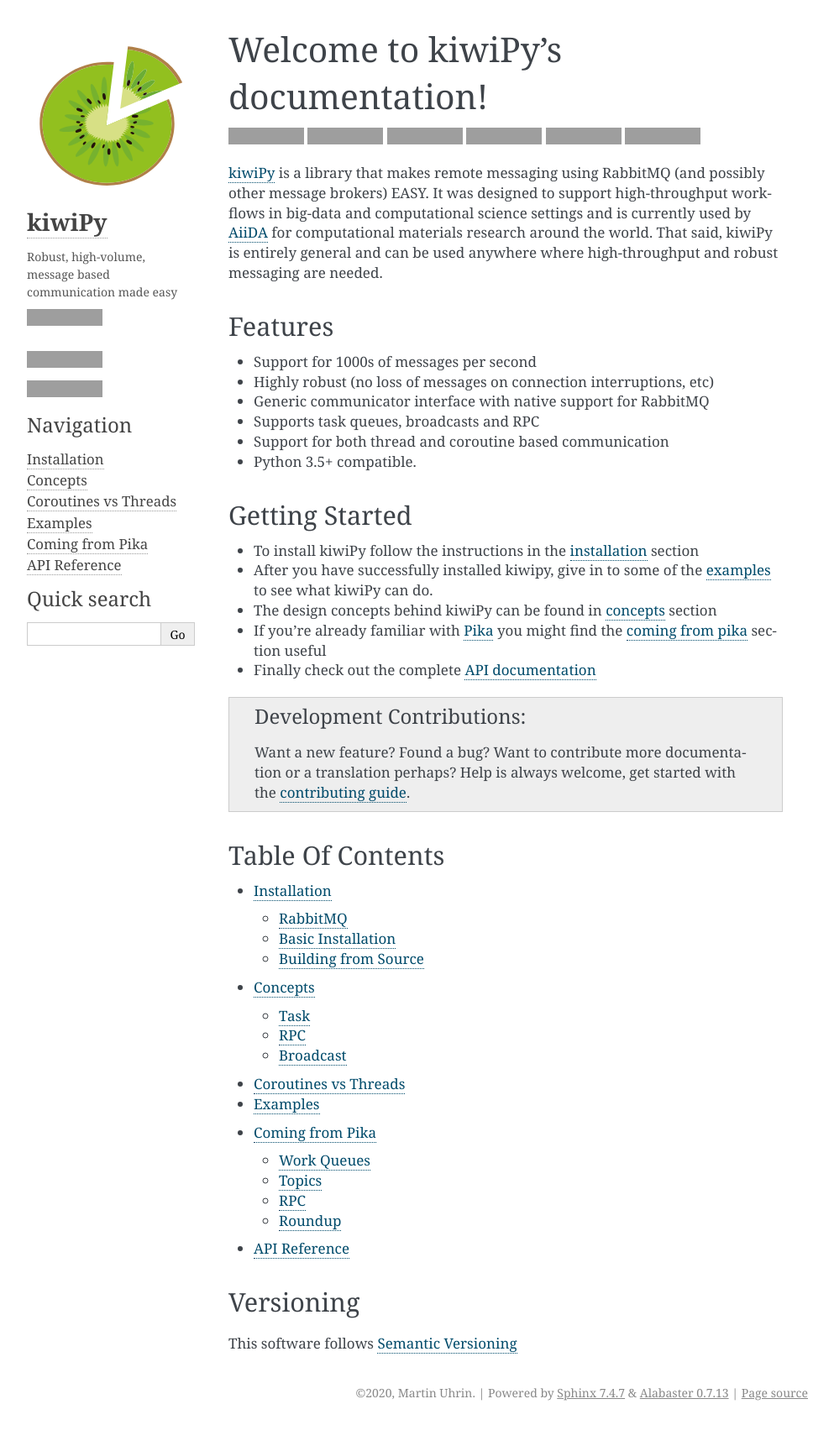
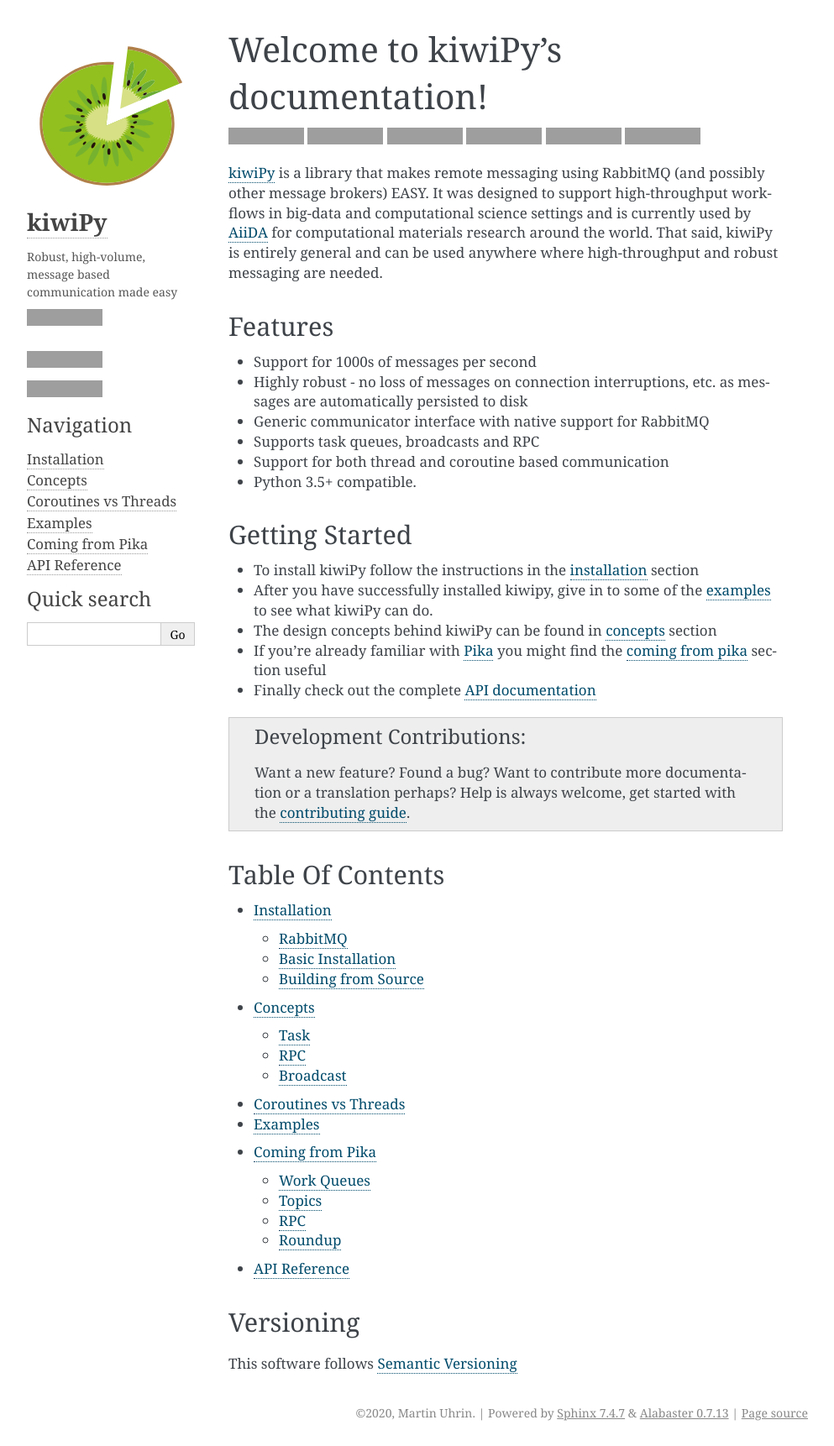
Before and after one commit to aiidateam/kiwipy, a Sphinx documentation site: the page built from docs/source/index.rst, in a window 1280 px wide, cut to the strip 0-1722 px from the top of the page. Shown: the whole strip at 84% size, without its empty margins (148-1141 px from the left). Built offline with Sphinx 7.4.7, drawn with Linux system fonts in a browser that asks for light colours; before the commit the page ends 1698 px from its top, so only the background shows below that; grey boxes are pictures that could not be loaded.

```diff
--- a/docs/source/index.rst
+++ b/docs/source/index.rst
@@ -47,7 +47,7 @@ Features
 ++++++++
 
 * Support for 1000s of messages per second
-* Highly robust (no loss of messages on connection interruptions, etc)
+* Highly robust  - no loss of messages on connection interruptions, etc. as messages are automatically persisted to disk
 * Generic communicator interface with native support for RabbitMQ
 * Supports task queues, broadcasts and RPC
 * Support for both thread and coroutine based communication
```
Also changed, not shown: docs/source/paper.md (+7 -7 lines).
